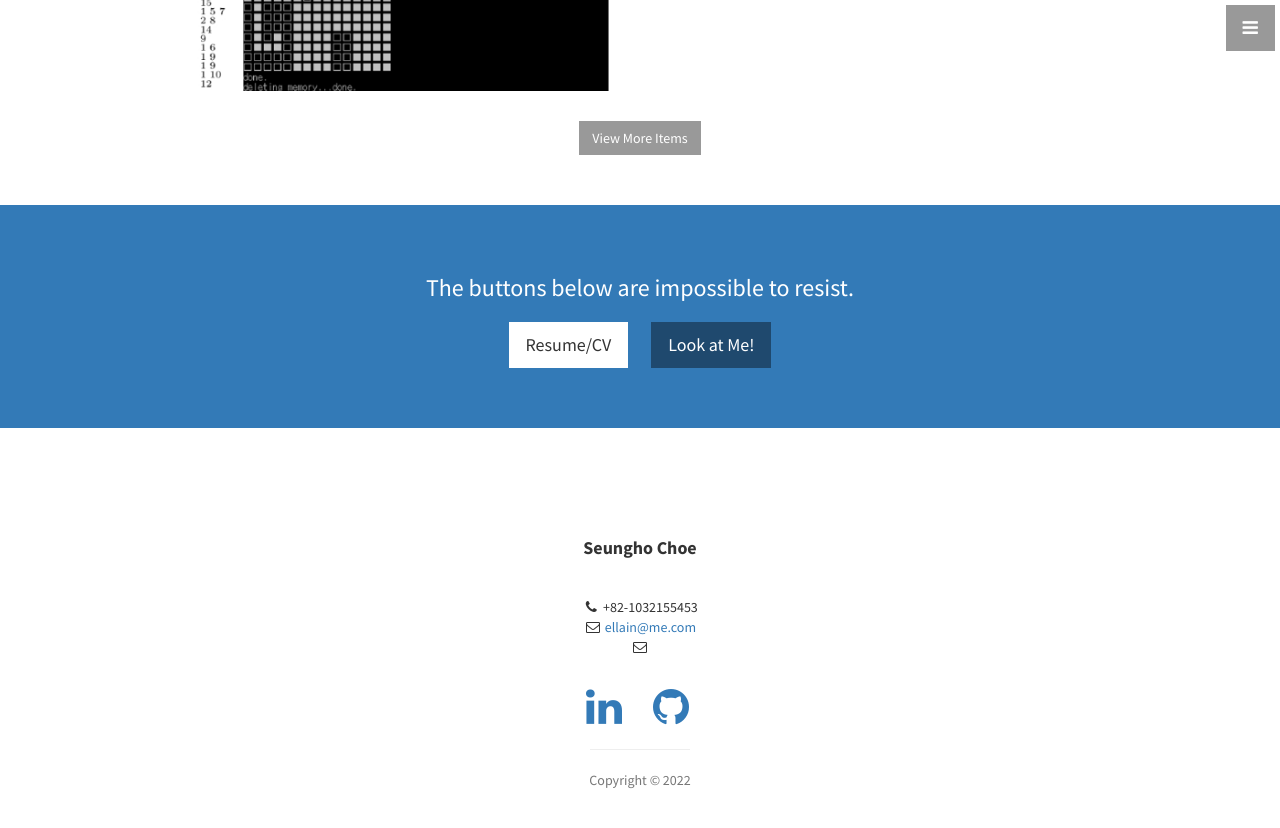
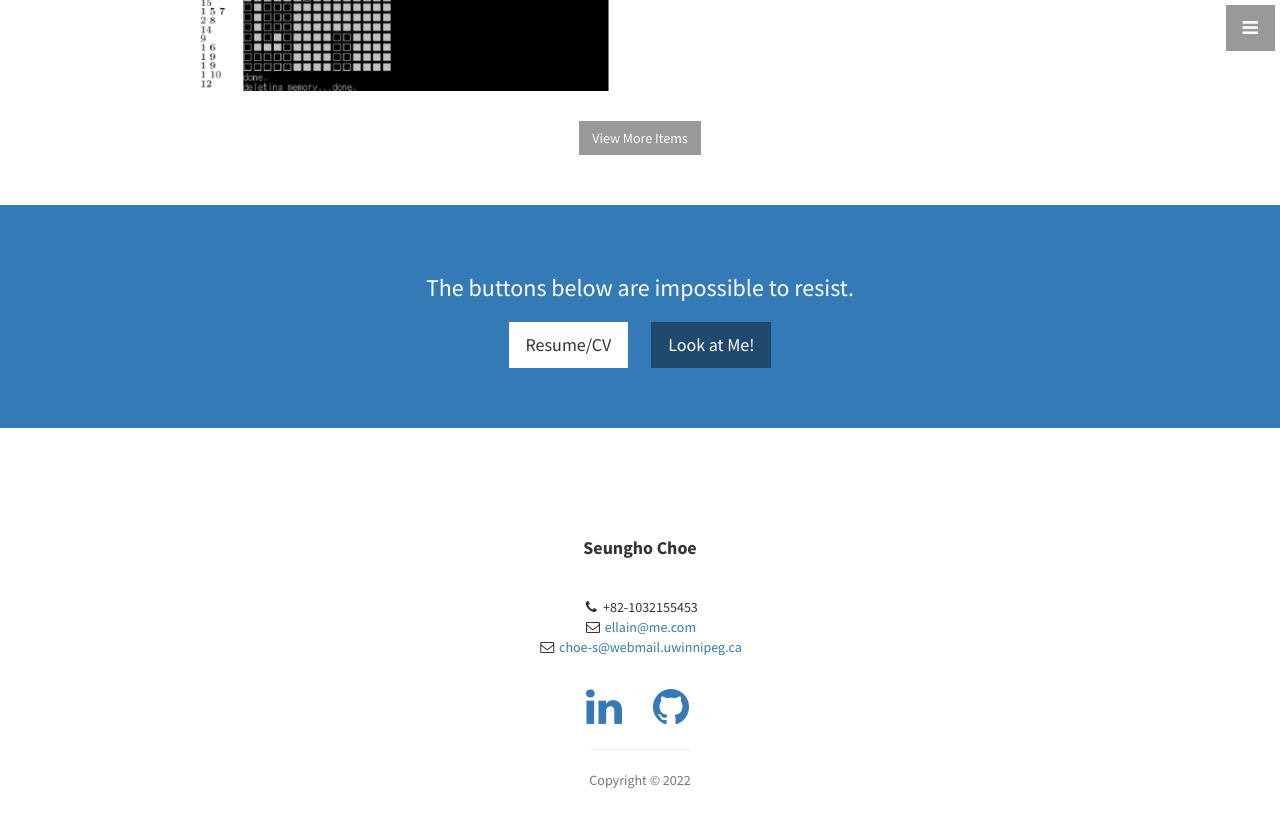
Before and after one commit to chezz323/chezz323.github.io, a Jekyll site: the page built from index.html, in a window 1280 px wide and 900 px high, scrolled down 3245 px. Shown: the top 828 px of the window. Built offline with Jekyll 4.4.1, drawn with Linux system fonts in a browser that asks for light colours; part of the change alters nothing that is shown.

Commit message:
Update _config.yml

```diff
--- a/_config.yml
+++ b/_config.yml
@@ -11,7 +11,7 @@ url: "" # the base hostname & protocol for your site
 # User setting
 owner: Seungho Choe
 email: ellain@me.com
-#email: choe-s@webmail.uwinnipeg.ca
+email2: choe-s@webmail.uwinnipeg.ca
 linkedin_username: seungho-choe-52a17722a
 github_username: chezz323
 address: 서울시 강남구 역삼동
```
